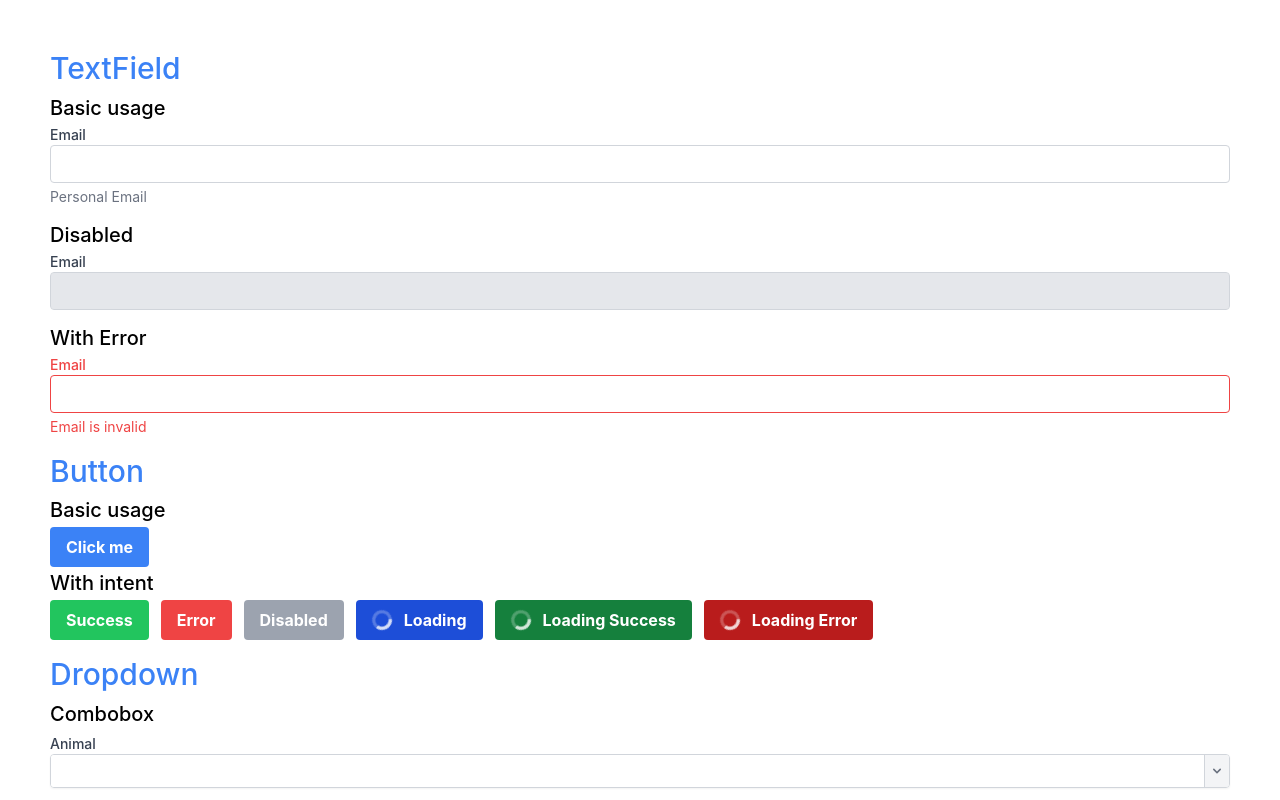
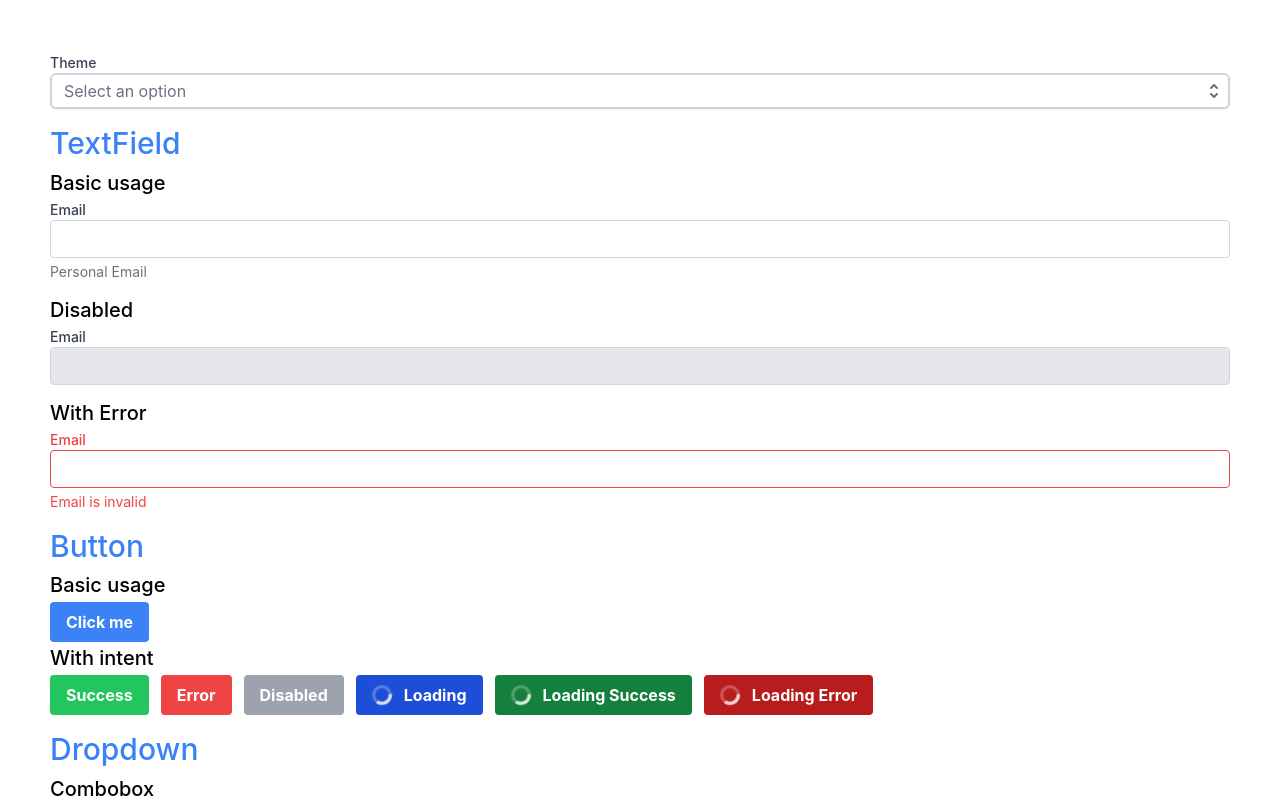
Before and after one commit to sangquangnguyen/custom-component-library, a React (Create React App) app: page / in a window 1280 px wide. Shown: the top 800 px of the page. Built offline with nearby package versions, Linux system fonts and the light colour scheme.

Commit message:
add theme

```diff
--- a/src/App.tsx
+++ b/src/App.tsx
@@ -1,12 +1,23 @@
-import React from "react";
+import React, { Key } from "react";
 import Button from "./components/Button";
 import { ComboBox } from "./components/Dropdown";
 import { Select, Item } from "./components/Dropdown";
 import TextField from "./components/TextField";
 
 function App() {
+  const [theme, setTheme] = React.useState<Key>("default");
+  const handleThemeChange = (option: Key) => {
+    setTheme(option);
+  };
   return (
-    <div className="App" style={{ margin: 50 }}>
+    <div className={`App ${theme}`} style={{ margin: 50 }}>
+      <Select label="Theme" onSelectionChange={handleThemeChange}>
+        <Item key="default">Theme Default</Item>
+
+        <Item key="theme-eh">Theme EH</Item>
+        <Item key="theme-neon">Theme Neon</Item>
+        <Item key="theme-helios">Theme Helios</Item>
+      </Select>
       <h1 className="font-medium leading-tight text-3xl mt-0 mb-2 text-primary-500">
         TextField
       </h1>
--- a/src/components/Dropdown/ComboBox.tsx
+++ b/src/components/Dropdown/ComboBox.tsx
@@ -42,7 +42,7 @@ const ComboBox = <T extends object>(
     <div className="inline-flex flex-col relative w-full mb-4">
       <label
         {...labelProps}
-        className="form-label block text-sm leading-5 font-medium text-gray-700"
+        className="form-label block text-sm leading-5 font-medium text-typo-base"
       >
         {props.label}
       </label>
@@ -62,7 +62,7 @@ const ComboBox = <T extends object>(
           className={`px-1 bg-gray-100 cursor-default border-l ${
             state.isFocused
               ? "border-primary-500 text-primary-600"
-              : "border-gray-300 text-gray-500"
+              : "border-gray-300 text-typo-muted"
           }`}
         >
           <ChevronDownIcon className="w-4 h-4" aria-hidden="true" />
--- a/src/components/Dropdown/ListBox.tsx
+++ b/src/components/Dropdown/ListBox.tsx
@@ -32,7 +32,7 @@ const ListBoxSection = ({ section, state }: SectionProps) => {
         {section.rendered && (
           <span
             {...headingProps}
-            className="text-xs font-bold uppercase text-gray-500 mx-3"
+            className="text-xs font-bold uppercase text-typo-muted mx-3"
           >
             {section.rendered}
           </span>
@@ -59,9 +59,9 @@ const generateTextStyle = ({
   if (isFocused || isSelected) {
     return "text-primary-700";
   } else if (isDisabled) {
-    return "text-gray-200";
+    return "text-typo-disabled";
   }
-  return "text-gray-700";
+  return "text-typo-base";
 };
 
 const Option = ({ item, state }: OptionProps) => {
--- a/src/components/Dropdown/Select.tsx
+++ b/src/components/Dropdown/Select.tsx
@@ -31,7 +31,7 @@ const Select = <T extends object>(props: AriaSelectProps<T>) => {
     <div className="inline-flex flex-col relative w-full mb-4">
       <div
         {...labelProps}
-        className="block text-sm font-medium text-gray-700 text-left cursor-default"
+        className="block text-sm font-medium text-typo-base text-left cursor-default"
       >
         {props.label}
       </div>
@@ -51,7 +51,7 @@ const Select = <T extends object>(props: AriaSelectProps<T>) => {
         <span
           {...valueProps}
           className={`text-md ${
-            state.selectedItem ? "text-gray-800" : "text-gray-500"
+            state.selectedItem ? "text-typo-base" : "text-typo-muted"
           }`}
         >
           {state.selectedItem
@@ -60,7 +60,7 @@ const Select = <T extends object>(props: AriaSelectProps<T>) => {
         </span>
         <SelectorIcon
           className={`w-5 h-5 ${
-            isFocusVisible ? "text-primary-500" : "text-gray-500"
+            isFocusVisible ? "text-primary-500" : "text-typo-muted"
           }`}
         />
       </button>
--- a/src/components/TextField.tsx
+++ b/src/components/TextField.tsx
@@ -20,7 +20,7 @@ const TextField = (props: TextFieldPropsType) => {
     "py-1.5",
     "text-base",
     "font-normal",
-    "text-gray-700",
+    "text-typo-base",
     "bg-clip-padding",
     "border",
     "border-solid",
@@ -29,7 +29,7 @@ const TextField = (props: TextFieldPropsType) => {
     "transition",
     "ease-in-out",
     "m-0",
-    "focus:text-gray-700",
+    "focus:text-typo-base",
     "focus:bg-white",
     "focus:border-blue-600",
     "focus:outline-none"
@@ -41,7 +41,7 @@ const TextField = (props: TextFieldPropsType) => {
     "text-sm",
     "leading-5",
     "font-medium",
-    props.invalid ? "text-error-500" : "text-gray-700"
+    props.invalid ? "text-error-500" : "text-typo-base"
   );
 
   return (
@@ -51,7 +51,7 @@ const TextField = (props: TextFieldPropsType) => {
       </label>
       <input className={inputClassname} {...inputProps} />
       {props.description && (
-        <div {...descriptionProps} className="text-sm text-gray-500 mt-1">
+        <div {...descriptionProps} className="text-sm text-typo-muted mt-1">
           {props.description}
         </div>
       )}
--- a/src/index.css
+++ b/src/index.css
@@ -15,3 +15,130 @@ code {
 @tailwind base;
 @tailwind components;
 @tailwind utilities;
+
+@layer base {
+  .default {
+
+    --color-text-base: #374151;
+    --color-text-muted: #6b7280;
+    --color-text-inverted: #ffffff;
+    --color-text-disabled: #e5e7eb;
+
+    --color-primary: #3b82f6;
+    --color-primary-100: #dbeafe;
+    --color-primary-300: #93c5fd;
+    --color-primary-500: #3b82f6;
+    --color-primary-700: #1d4ed8;
+
+    --color-secondary: #a855f7;
+    --color-secondary-100: #f3e8ff;
+    --color-secondary-300: #d8b4fe;
+    --color-secondary-500: #a855f7;
+    --color-secondary-700: #7e22ce;
+
+    --color-success: #22c55e;
+    --color-success-100: #dcfce7;
+    --color-success-300: #86efac;
+    --color-success-500: #22c55e;
+    --color-success-700: #15803d;
+
+    --color-error: #ef4444;
+    --color-error-100: #fee2e2;
+    --color-error-300: #fca5a5;
+    --color-error-500: #ef4444;
+    --color-error-700: #b91c1c;
+  }
+
+  .theme-eh {
+    --color-text-base: #312e81;
+    --color-text-muted: #6366f1;
+    --color-text-inverted: #ffffff;
+    --color-text-disabled: #e5e7eb;
+
+    --color-primary: #a855f7;
+    --color-primary-100: #f3e8ff;
+    --color-primary-300: #d8b4fe;
+    --color-primary-500: #a855f7;
+    --color-primary-700: #7e22ce;
+
+    --color-secondary: #a855f7;
+    --color-secondary-100: #f3e8ff;
+    --color-secondary-300: #d8b4fe;
+    --color-secondary-500: #a855f7;
+    --color-secondary-700: #7e22ce;
+
+    --color-success: #22c55e;
+    --color-success-100: #dcfce7;
+    --color-success-300: #86efac;
+    --color-success-500: #22c55e;
+    --color-success-700: #15803d;
+
+    --color-error: #f43f5e;
+    --color-error-100: #ffe4e6;
+    --color-error-300: #fda4af;
+    --color-error-500: #f43f5e;
+    --color-error-700: #be123c;
+  }
+
+  .theme-neon {
+    --color-text-base: #14532d;
+    --color-text-muted: #16a34a;
+    --color-text-inverted: #bbf7d0;
+    --color-text-disabled: #e5e7eb;
+
+    --color-primary: #84cc16;
+    --color-primary-100: #ecfccb;
+    --color-primary-300: #bef264;
+    --color-primary-500: #84cc16;
+    --color-primary-700: #4d7c0f;
+
+    --color-secondary: #a855f7;
+    --color-secondary-100: #f3e8ff;
+    --color-secondary-300: #d8b4fe;
+    --color-secondary-500: #a855f7;
+    --color-secondary-700: #7e22ce;
+
+    --color-success: #22c55e;
+    --color-success-100: #dcfce7;
+    --color-success-300: #86efac;
+    --color-success-500: #22c55e;
+    --color-success-700: #15803d;
+
+    --color-error: #f43f5e;
+    --color-error-100: #ffe4e6;
+    --color-error-300: #fda4af;
+    --color-error-500: #f43f5e;
+    --color-error-700: #be123c;
+  }
+
+  .theme-helios {
+    --color-text-base: #1e293b;
+    --color-text-muted: #64748b;
+    --color-text-inverted: #f8fafc;
+    --color-text-disabled: #e2e8f0;
+
+    --color-primary: #f97316;
+    --color-primary-100: #ffedd5;
+    --color-primary-300: #fdba74;
+    --color-primary-500: #f97316;
+    --color-primary-700: #c2410c;
+
+    --color-secondary: #a855f7;
+    --color-secondary-100: #f3e8ff;
+    --color-secondary-300: #d8b4fe;
+    --color-secondary-500: #a855f7;
+    --color-secondary-700: #7e22ce;
+
+    --color-success: #22c55e;
+    --color-success-100: #dcfce7;
+    --color-success-300: #86efac;
+    --color-success-500: #22c55e;
+    --color-success-700: #15803d;
+
+    --color-error: #f43f5e;
+    --color-error-100: #ffe4e6;
+    --color-error-300: #fda4af;
+    --color-error-500: #f43f5e;
+    --color-error-700: #be123c;
+  }
+}
--- a/tailwind.config.js
+++ b/tailwind.config.js
@@ -3,33 +3,39 @@ module.exports = {
   theme: {
     extend: {
       colors: {
+        typo: {
+          base: "var(--color-text-base)",
+          muted: "var(--color-text-muted)",
+          inverted: "var(--color-text-inverted)",
+          disabled: "var(--color-text-disabled)",
+        },
         primary: {
-          default: "#3b82f6",
-          100: "#dbeafe",
-          300: "#93c5fd",
-          500: "#3b82f6",
-          700: "#1d4ed8",
+          default: "var(--color-primary)",
+          100: "var(--color-primary-100)",
+          300: "var(--color-primary-300)",
+          500: "var(--color-primary-500)",
+          700: "var(--color-primary-700)",
         },
         secondary: {
-          default: "#a855f7",
-          100: "#f3e8ff",
-          300: "#d8b4fe",
-          500: "#a855f7",
-          700: "#7e22ce",
+          default: "var(--color-secondary)",
+          100: "var(--color-secondary-100)",
+          300: "var(--color-secondary-300)",
+          500: "var(--color-secondary-500)",
+          700: "var(--color-secondary-700)",
         },
         success: {
-          default: "#22c55e",
-          100: "#dcfce7",
-          300: "#86efac",
-          500: "#22c55e",
-          700: "#15803d",
+          default: "var(--color-success)",
+          100: "var(--color-success-100)",
+          300: "var(--color-success-300)",
+          500: "var(--color-success-500)",
+          700: "var(--color-success-700)",
         },
         error: {
-          default: "#ef4444",
-          100: "#fee2e2",
-          300: "#fca5a5",
-          500: "#ef4444",
-          700: "#b91c1c",
+          default: "var(--color-error)",
+          100: "var(--color-error-100)",
+          300: "var(--color-error-300)",
+          500: "var(--color-error-500)",
+          700: "var(--color-error-700)",
         },
       },
     },
```
